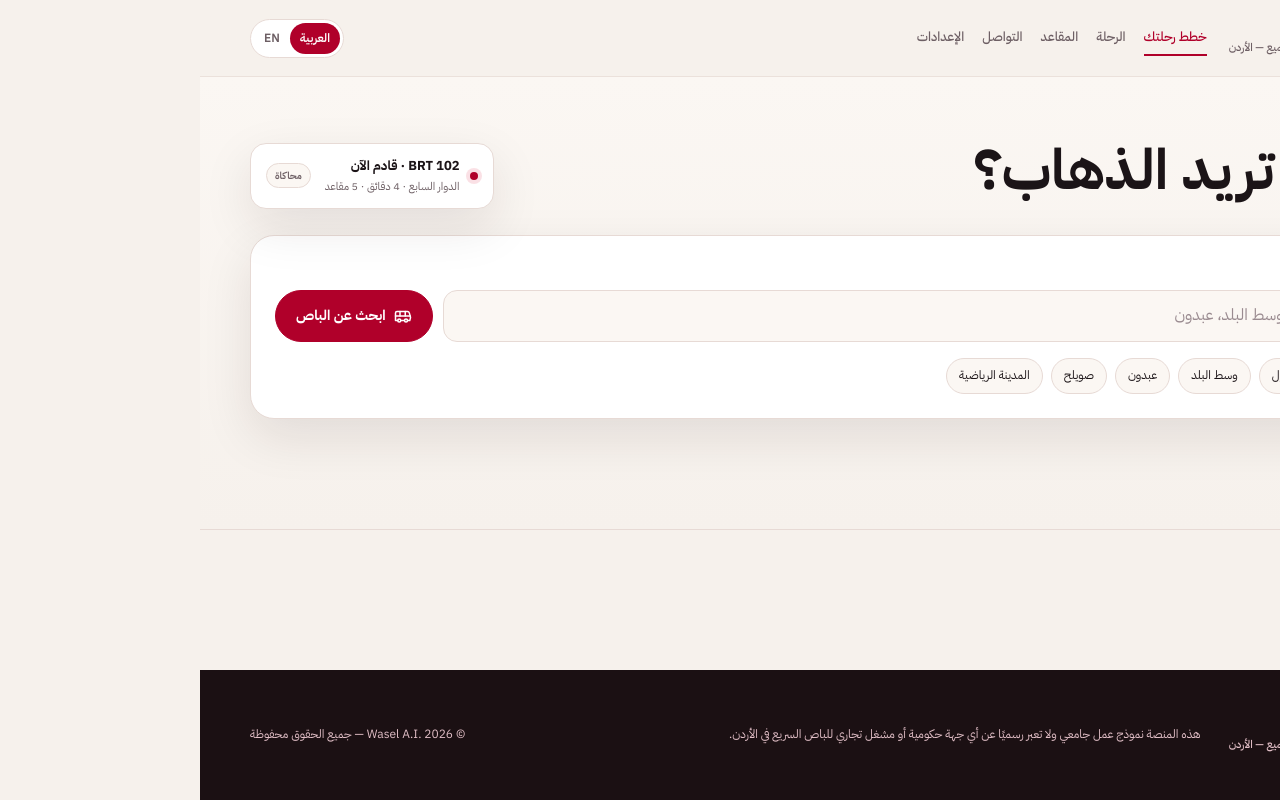
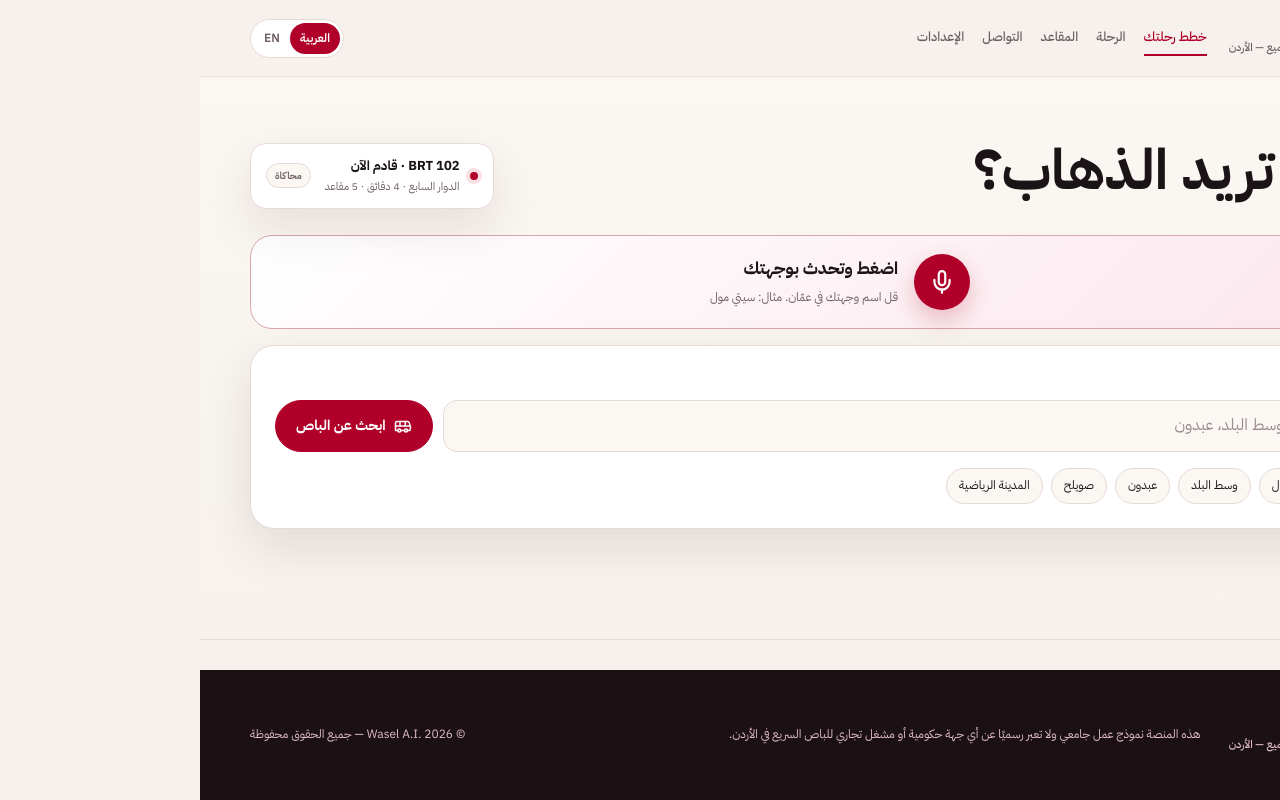
Before and after one commit to sanadalfawaeer-beep/wasel-ai, a React (Vite) app in the folder apps/web/: page / in a window 1280 px wide. Built offline with nearby package versions, Linux system fonts and the light colour scheme.

Commit message:
Require help choice on every load and add voice trip planning

```diff
--- a/apps/web/src/App.tsx
+++ b/apps/web/src/App.tsx
@@ -58,7 +58,6 @@ type SettingsState = {
 };
 
 const SETTINGS_KEY = 'accessible-brt-settings';
-const ONBOARDING_KEY = 'wasel-onboarded-v2';
 
 const DEFAULT_SETTINGS: SettingsState = {
   lang: 'ar',
@@ -122,6 +121,29 @@ function PageHead({ title }: { title: string }) {
       <h1>{title}</h1>
     </div>
   );
+}
+
+type SpeechResultEvent = {
+  results?: Array<Array<{ transcript?: string }>>;
+};
+
+type SpeechRecognitionInstance = {
+  lang: string;
+  interimResults: boolean;
+  onresult: ((event: SpeechResultEvent) => void) | null;
+  onend: (() => void) | null;
+  onerror: (() => void) | null;
+  start: () => void;
+};
+
+type SpeechRecognitionConstructor = new () => SpeechRecognitionInstance;
+
+function getSpeechRecognition(): SpeechRecognitionConstructor | null {
+  const speechWindow = window as unknown as {
+    SpeechRecognition?: SpeechRecognitionConstructor;
+    webkitSpeechRecognition?: SpeechRecognitionConstructor;
+  };
+  return speechWindow.SpeechRecognition ?? speechWindow.webkitSpeechRecognition ?? null;
 }
 
 function WelcomePage({
@@ -365,6 +387,9 @@ function PlanPage({
   onSelectTrip,
   onSeat,
   destinationPoint,
+  voiceListening,
+  voiceNotice,
+  onVoice,
 }: {
   lang: Lang;
   mode: Mode;
@@ -379,6 +404,9 @@ function PlanPage({
   onSelectTrip: (trip: TripOption) => void;
   onSeat: (seat: Seat) => void;
   destinationPoint: OsmPlace | null;
+  voiceListening: boolean;
+  voiceNotice: string;
+  onVoice: () => void;
 }) {
   const tr = (value: Localized) => L(value, lang);
 
@@ -398,6 +426,47 @@ function PlanPage({
             <span className="micro-badge">{tr(ui.heroCardDemo)}</span>
           </div>
         </div>
+
+        {mode === 'visual' ? (
+          <div className="voice-planner-wrap">
+            <button
+              type="button"
+              className={`voice-planner ${voiceListening ? 'is-listening' : ''}`}
+              onClick={onVoice}
+              disabled={voiceListening}
+              aria-label={
+                voiceListening
+                  ? trips.length > 0
+                    ? tr(ui.voiceListeningChoice)
+                    : tr(ui.voiceListening)
+                  : trips.length > 0
+                    ? tr(ui.voiceChooseBus)
+                    : tr(ui.voiceTapDestination)
+              }
+            >
+              <span className="voice-orb">
+                {voiceListening ? <span className="voice-wave" aria-hidden="true" /> : <Mic size={26} aria-hidden="true" />}
+              </span>
+              <span className="voice-copy">
+                <strong>
+                  {voiceListening
+                    ? trips.length > 0
+                      ? tr(ui.voiceListeningChoice)
+                      : tr(ui.voiceListening)
+                    : trips.length > 0
+                      ? tr(ui.voiceChooseBus)
+                      : tr(ui.voiceTapDestination)}
+                </strong>
+                <small>
+                  {trips.length > 0 ? tr(ui.voiceChooseHint) : tr(ui.voiceDestinationHint)}
+                </small>
+              </span>
+            </button>
+            {voiceNotice ? (
+              <p className="note voice-notice" role="status">{voiceNotice}</p>
+            ) : null}
+          </div>
+        ) : null}
 
         <form className="planner-card" onSubmit={onPlan}>
           <label htmlFor="destination">{tr(ui.planLabel)}</label>
@@ -1070,13 +1139,7 @@ function SettingsPage({
 
 function App() {
   const [settings, setSettings] = useState<SettingsState>(loadSettings);
-  const [onboarded, setOnboarded] = useState(() => {
-    try {
-      return localStorage.getItem(ONBOARDING_KEY) === 'true';
-    } catch {
-      return false;
-    }
-  });
+  const [onboarded, setOnboarded] = useState(false);
   const [activeStep, setActiveStep] = useState(0);
   const [destination, setDestination] = useState('');
   const [trips, setTrips] = useState<TripOption[]>([]);
@@ -1090,6 +1153,8 @@ function App() {
   const [chatInput, setChatInput] = useState('');
   const [thinking, setThinking] = useState(false);
   const [listening, setListening] = useState(false);
+  const [voiceListening, setVoiceListening] = useState(false);
+  const [voiceNotice, setVoiceNotice] = useState('');
   const [notice, setNotice] = useState('');
   const [resetNotice, setResetNotice] = useState(false);
   const [flash, setFlash] = useState(false);
@@ -1143,11 +1208,17 @@ function App() {
 
   const speak = (text: string) => {
     if (!voiceEnabled || !('speechSynthesis' in window)) return;
-    window.speechSynthesis.cancel();
+    const synth = window.speechSynthesis;
+    synth.cancel();
+    if (synth.paused) synth.resume();
     const utterance = new SpeechSynthesisUtterance(text);
     utterance.lang = lang === 'ar' ? 'ar-JO' : 'en-US';
     utterance.rate = speechRate;
-    window.speechSynthesis.speak(utterance);
+    const preferred = synth
+      .getVoices()
+      .find((voice) => voice.lang.toLowerCase().startsWith(lang === 'ar' ? 'ar' : 'en'));
+    if (preferred) utterance.voice = preferred;
+    synth.speak(utterance);
   };
 
   const flashScreen = () => {
@@ -1166,13 +1237,11 @@ function App() {
   };
 
   const chooseMode = (next: Mode) => {
-    update({ mode: next });
+    update({
+      mode: next,
+      ...(next === 'visual' ? { voiceEnabled: true } : {}),
+    });
     setOnboarded(true);
-    try {
-      localStorage.setItem(ONBOARDING_KEY, 'true');
-    } catch {
-      // Continue in memory when storage is unavailable.
-    }
     if (next === 'visual') speak(tr(ui.welcomeVisualSample));
     else flashScreen();
   };
@@ -1180,11 +1249,22 @@ function App() {
   const showWelcome = () => {
     setOnboarded(false);
     window.scrollTo(0, 0);
-    try {
-      localStorage.removeItem(ONBOARDING_KEY);
-    } catch {
-      // Ignore storage failures.
-    }
+  };
+
+  const tripSummary = (results: TripOption[]) => {
+    const optionLabel = lang === 'ar' ? 'الخيار' : 'Option';
+    const intro =
+      lang === 'ar'
+        ? `وجدت ${results.length} خيارات.`
+        : `I found ${results.length} options.`;
+    const parts = results.map((trip, index) => {
+      const seatsText =
+        trip.seats != null
+          ? `${trip.seats} ${tr(ui.planSeats)}`
+          : tr(ui.planStanding);
+      return `${optionLabel} ${index + 1}. ${trip.line}. ${tr(ui.planNext)} ${trip.next} ${tr(ui.minutesShort)}. ${seatsText}.`;
+    });
+    return `${intro} ${parts.join(' ')} ${tr(ui.voiceChooseBus)}`;
   };
 
   const planTrip = (value?: string) => {
@@ -1210,15 +1290,8 @@ function App() {
       }
       setTrips(results);
       setPlanning(false);
-      if (autoReadPlan && voiceEnabled && results[0]) {
-        const first = results[0];
-        const seatsText =
-          first.seats != null
-            ? `${first.seats} ${tr(ui.planSeats)}`
-            : tr(ui.planStanding);
-        speak(
-          `${first.line}. ${L(first.board, lang)}. ${tr(ui.planNext)} ${first.next} ${tr(ui.minutesShort)}. ${seatsText}.`,
-        );
+      if ((mode === 'visual' || autoReadPlan) && voiceEnabled) {
+        speak(tripSummary(results));
       }
     }, 450);
   };
@@ -1230,12 +1303,98 @@ function App() {
 
   const selectTrip = (trip: TripOption) => {
     setSelectedTripId(trip.id);
+    if (mode === 'visual') {
+      const seatsText =
+        trip.seats != null
+          ? `${trip.seats} ${tr(ui.planSeats)}`
+          : tr(ui.planStanding);
+      speak(`${tr(ui.voiceSelected)} ${trip.line}. ${seatsText}.`);
+    }
     window.setTimeout(() => {
       document.getElementById('trip-detail')?.scrollIntoView({
         behavior: reduceMotion ? 'auto' : 'smooth',
         block: 'start',
       });
     }, 80);
+  };
+
+  const chooseTripByVoice = (transcript: string) => {
+    const value = transcript.toLowerCase();
+    let index = -1;
+
+    if (/(first|one|1|الأول|الاول|واحد)/.test(value)) index = 0;
+    else if (/(second|two|2|الثاني|الثانى|اثنين|اثنان)/.test(value)) index = 1;
+    else if (/(third|three|3|الثالث|ثلاثة|ثلاثه)/.test(value)) index = 2;
+
+    if (index < 0) {
+      const numbers = value.match(/\d{3}/g);
+      if (numbers) {
+        index = trips.findIndex((trip) =>
+          numbers.some((number) => trip.line.includes(number)),
+        );
+      }
+    }
+
+    if (index < 0) {
+      index = trips.findIndex((trip) => value.includes(trip.line.toLowerCase()));
+    }
+
+    const chosen = trips[index];
+    if (chosen) {
+      selectTrip(chosen);
+      setVoiceNotice(`${tr(ui.voiceSelected)} ${chosen.line}`);
+    } else {
+      const message = tr(ui.voiceChoiceRetry);
+      setVoiceNotice(message);
+      speak(message);
+    }
+  };
+
+  const startVoice = () => {
+    if (voiceListening) return;
+    if ('speechSynthesis' in window) window.speechSynthesis.cancel();
+    setVoiceNotice('');
+
+    const Recognition = getSpeechRecognition();
+    if (!Recognition) {
+      const message = tr(ui.commMicUnsupported);
+      setVoiceNotice(message);
+      return;
+    }
+
+    const choosing = trips.length > 0;
+
+    try {
+      const recognition = new Recognition();
+      recognition.lang = lang === 'ar' ? 'ar-JO' : 'en-US';
+      recognition.interimResults = false;
+      recognition.onresult = (event) => {
+        const transcript = event.results?.[0]?.[0]?.transcript?.trim();
+        if (!transcript) {
+          const message = tr(ui.voiceNoInput);
+          setVoiceNotice(message);
+          speak(message);
+          return;
+        }
+        setVoiceNotice(`${tr(ui.voiceHeard)} ${transcript}`);
+        if (choosing) {
+          chooseTripByVoice(transcript);
+        } else {
+          setDestination(transcript);
+          planTrip(transcript);
+        }
+      };
+      recognition.onend = () => setVoiceListening(false);
+      recognition.onerror = () => {
+        setVoiceListening(false);
+        setVoiceNotice(tr(ui.voiceMicError));
+      };
+      recognition.start();
+      setVoiceListening(true);
+    } catch {
+      setVoiceListening(false);
+      setVoiceNotice(tr(ui.voiceMicError));
+    }
   };
 
   const onSeat = (seat: Seat) => {
@@ -1293,25 +1452,7 @@ function App() {
   };
 
   const startListening = () => {
-    const speechWindow = window as unknown as {
-      SpeechRecognition?: new () => {
-        lang: string;
-        interimResults: boolean;
-        onresult: ((event: { results?: Array<Array<{ transcript?: string }>> }) => void) | null;
-        onend: (() => void) | null;
-        onerror: (() => void) | null;
-        start: () => void;
-      };
-      webkitSpeechRecognition?: new () => {
-        lang: string;
-        interimResults: boolean;
-        onresult: ((event: { results?: Array<Array<{ transcript?: string }>> }) => void) | null;
-        onend: (() => void) | null;
-        onerror: (() => void) | null;
-        start: () => void;
-      };
-    };
-    const Recognition = speechWindow.SpeechRecognition ?? speechWindow.webkitSpeechRecognition;
+    const Recognition = getSpeechRecognition();
     if (!Recognition) {
       setNotice(tr(ui.commMicUnsupported));
       return;
@@ -1438,6 +1579,9 @@ function App() {
                 onSelectTrip={selectTrip}
                 onSeat={onSeat}
                 destinationPoint={destinationPoint}
+                voiceListening={voiceListening}
+                voiceNotice={voiceNotice}
+                onVoice={startVoice}
               />
             }
           />
--- a/apps/web/src/content.ts
+++ b/apps/web/src/content.ts
@@ -120,6 +120,17 @@ export const ui = {
   planViewSeats: l('اعرض المقاعد', 'View seats'),
   planSelected: l('الباص المختار', 'Selected bus'),
   planSeatsTitle: l('مقاعد الباص المختار', 'Seats on this bus'),
+  voiceTapDestination: l('اضغط وتحدث بوجهتك', 'Press and say where you want to go'),
+  voiceDestinationHint: l('قل اسم وجهتك في عمّان. مثال: سيتي مول', 'Say an Amman destination. For example: City Mall'),
+  voiceListening: l('أستمع… قل وجهتك', 'Listening… say your destination'),
+  voiceListeningChoice: l('أستمع… قل رقم الخيار', 'Listening… say the option number'),
+  voiceChooseBus: l('قل رقم الخيار الذي تريده', 'Say the option number you want'),
+  voiceChooseHint: l('مثال: الأول، الثاني، أو الثالث', 'For example: first, second, or third'),
+  voiceHeard: l('سمعت:', 'Heard:'),
+  voiceNoInput: l('لم أسمع شيئاً. اضغط وتحدث مرة أخرى.', 'I did not hear anything. Press and speak again.'),
+  voiceMicError: l('تعذر تشغيل الميكروفون. اسمح بالوصول إلى الميكروفون أو استخدم النص.', 'Could not start the microphone. Allow microphone access or use text.'),
+  voiceChoiceRetry: l('لم أفهم الاختيار. قل الأول أو الثاني أو الثالث، أو اضغط على الباص.', 'I did not understand the choice. Say first, second, or third, or tap a bus.'),
+  voiceSelected: l('اخترت', 'Selected'),
   planAria: l('نتائج رحلة الباص', 'Bus trip results'),
   planNoResult: l('لا توجد نتائج. جرّب وجهة أخرى.', 'No results. Try another destination.'),
   planDefault: l('سيتي مول', 'City Mall'),
--- a/apps/web/src/styles.css
+++ b/apps/web/src/styles.css
@@ -837,6 +837,80 @@ html[lang='ar'] .hero h1 {
 }
 
 /* Planner */
+.voice-planner-wrap {
+  margin-bottom: 16px;
+}
+
+.voice-planner {
+  width: 100%;
+  display: flex;
+  align-items: center;
+  justify-content: center;
+  gap: 16px;
+  padding: 18px 20px;
+  border: 1px solid color-mix(in srgb, var(--accent) 24%, var(--line));
+  border-radius: 22px;
+  background: linear-gradient(135deg, var(--surface), var(--accent-soft));
+  color: var(--ink);
+  text-align: start;
+  cursor: pointer;
+  transition: border-color 0.2s ease, box-shadow 0.2s ease, transform 0.2s ease;
+}
+
+.voice-planner:hover {
+  transform: translateY(-1px);
+  border-color: var(--accent);
+  box-shadow: var(--shadow);
+}
+
+.voice-planner:disabled {
+  cursor: wait;
+}
+
+.voice-orb {
+  width: 56px;
+  height: 56px;
+  border-radius: 50%;
+  background: var(--accent);
+  color: #fff;
+  display: grid;
+  place-items: center;
+  flex: 0 0 auto;
+  box-shadow: 0 10px 24px rgba(176, 0, 42, 0.24);
+}
+
+.voice-planner.is-listening .voice-orb {
+  animation: pulse 1s ease-in-out infinite;
+}
+
+.voice-wave {
+  width: 22px;
+  height: 22px;
+  border-radius: 50%;
+  background: rgba(255, 255, 255, 0.55);
+  box-shadow: 0 0 0 5px rgba(255, 255, 255, 0.18);
+}
+
+.voice-copy {
+  flex: 0 1 auto;
+  display: grid;
+  gap: 3px;
+}
+
+.voice-copy strong {
+  font-size: 17px;
+}
+
+.voice-copy small {
+  color: var(--muted);
+  font-size: 12px;
+}
+
+.voice-notice {
+  margin-block-start: 8px;
+  padding-inline-start: 2px;
+}
+
 .planner-card {
   background: var(--surface);
   border: 1px solid var(--line);
@@ -2469,6 +2543,24 @@ html[dir='rtl'] .phone-body blockquote {
     padding: 17px;
   }
 
+  .voice-planner {
+    padding: 15px;
+    gap: 12px;
+  }
+
+  .voice-orb {
+    width: 48px;
+    height: 48px;
+  }
+
+  .voice-copy strong {
+    font-size: 15px;
+  }
+
+  .voice-copy small {
+    font-size: 11px;
+  }
+
   .planner-row {
     flex-direction: column;
   }
```
Also changed, not shown: 2 other files (tests, documents, lock files or other folders).
